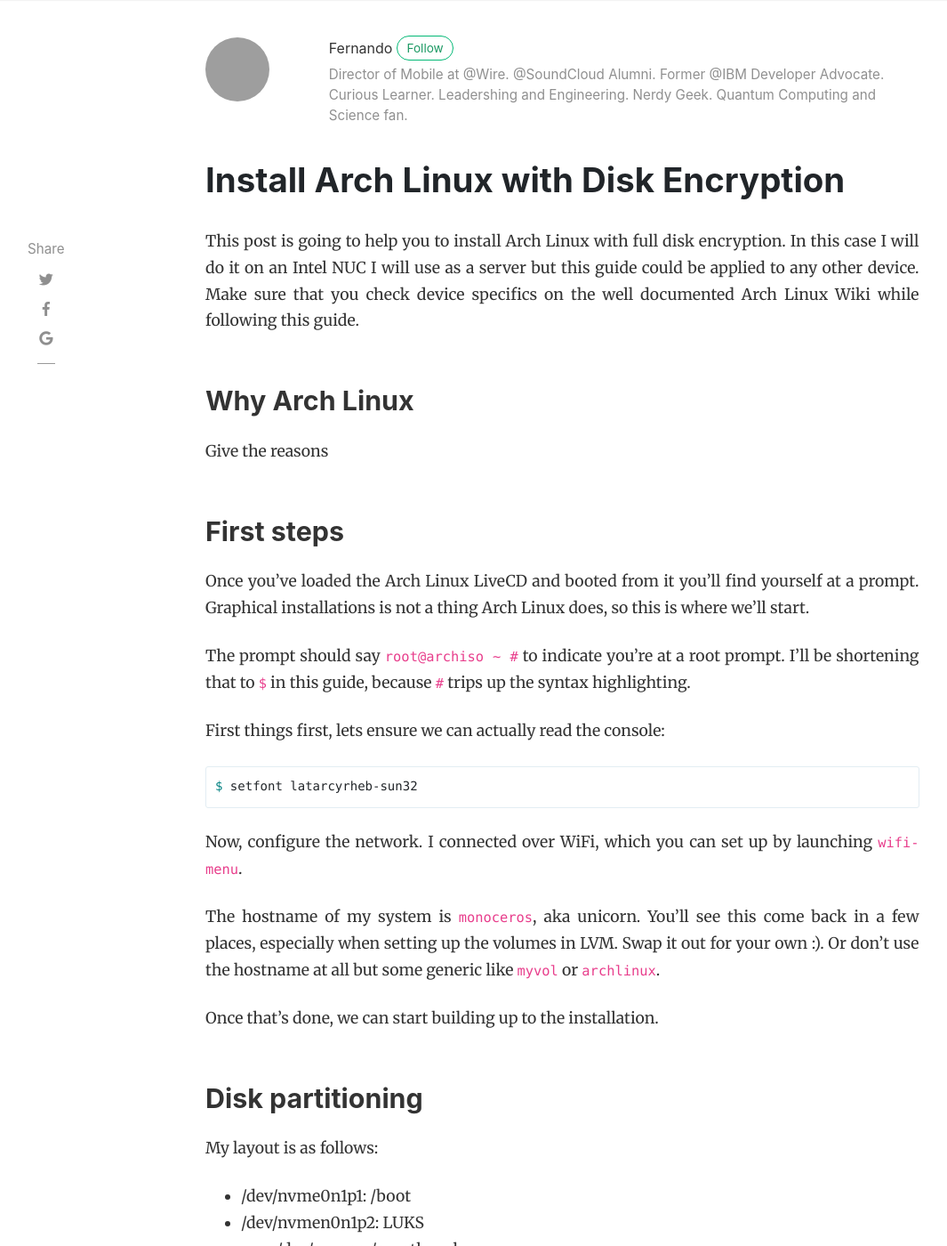
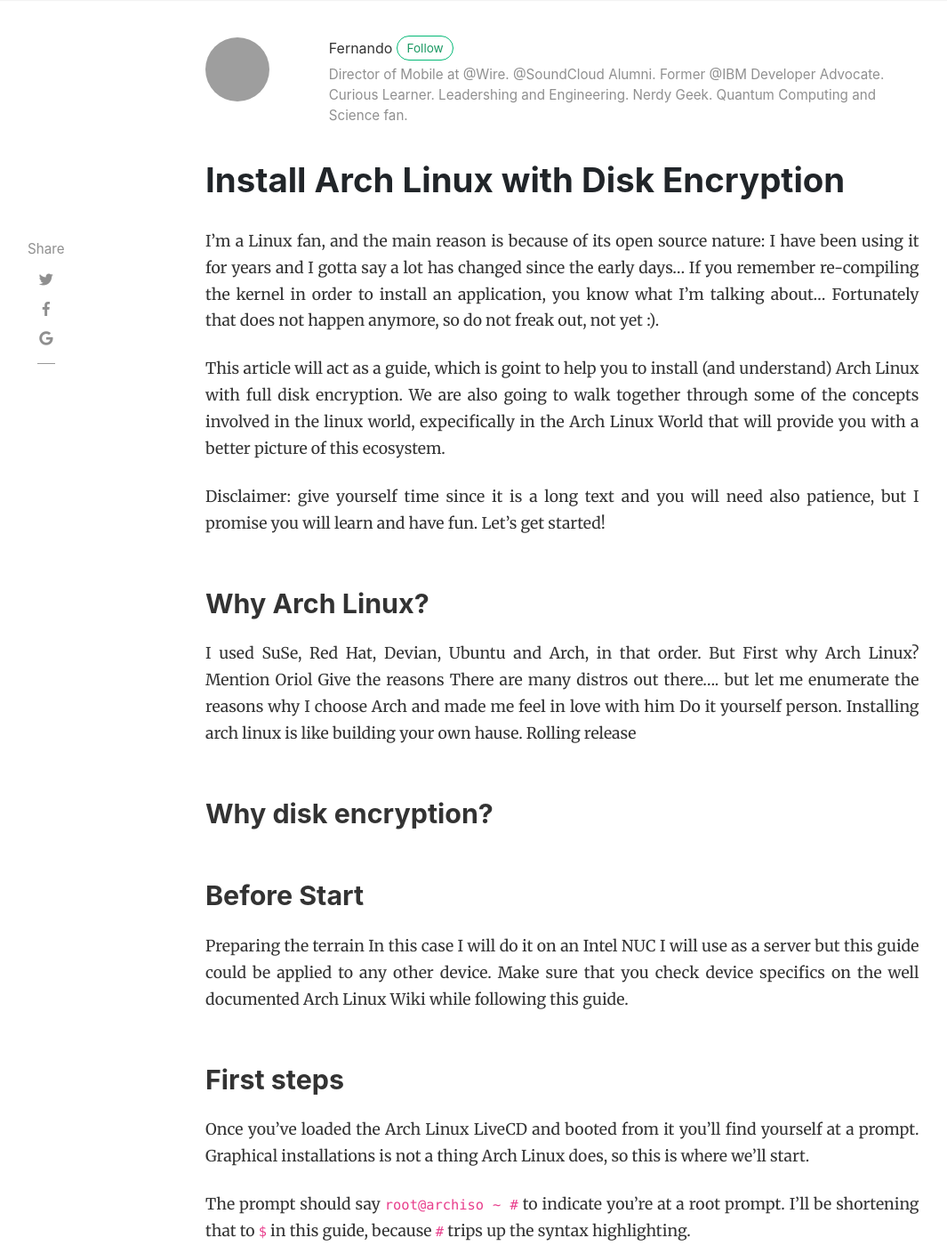
Before and after one commit to android10/legacy-android10.github.io, a Jekyll site: the page built from _posts/2020-04-08-install-arch-linux-with-disk-encryption-nuc.md, in a window 1280 px wide and 1400 px high, scrolled down 243 px. Shown: the whole window at 89% size, without its empty margins (54-1119 px from the left). Built offline with Jekyll 4.4.1, drawn with Linux system fonts in a browser that asks for light colours; nearby versions of some CDN libraries; comment, search, counter and statistics services are not loaded; grey boxes are pictures that could not be loaded.

Commit message:
Add image article: disk encryption in arch linux.

```diff
--- a/_posts/2020-04-08-install-arch-linux-with-disk-encryption-nuc.md
+++ b/_posts/2020-04-08-install-arch-linux-with-disk-encryption-nuc.md
@@ -3,10 +3,10 @@
 title: Install Arch Linux with Disk Encryption
 date: 2020-04-08T10:22:11+00:00
 author: fernando
-description: This post is going to help you to install Arch Linux with full disk encryption.
+description: This post might act as a guide for learning and it is going to help you to install Arch Linux with full disk encryption.
 layout: post
 permalink: /2020/04/08/install-arch-linux-with-disk-encryption/
-image: assets/images/learn_out_mistakes_postmortems_featured.jpg
+image: assets/images/install_arch_disk_encryption_featured.jpg
 comments: false
 featured: true
 hidden: true
@@ -19,12 +19,26 @@
   - luks
   - arch
 ---
-This post is going to help you to install Arch Linux with full disk encryption.
+I'm a Linux fan, and the main reason is because of its open source nature: I have been using it for years and I gotta say a lot has changed since the early days... If you remember re-compiling the kernel in order to install an application, you know what I'm talking about... Fortunately that does not happen anymore, so do not freak out, not yet :).
+
+This article will act as a guide, which is goint to help you to install (and understand) Arch Linux with full disk encryption. We are also going to walk together through some of the concepts involved in the linux world, expecifically in the Arch Linux World that will provide you with a better picture of this ecosystem.
+
+Disclaimer: give yourself time since it is a long text and you will need also patience, but I promise you will learn and have fun. Let's get started!
+
+## Why Arch Linux?
+I used SuSe, Red Hat, Devian, Ubuntu and Arch, in that order.
+But First why Arch Linux? Mention Oriol
+Give the reasons
+There are many distros out there.... but let me enumerate the reasons why I choose Arch and made me feel in love with him
+Do it yourself person. Installing arch linux is like building your own hause.
+Rolling release
+
+## Why disk encryption?
+
+## Before Start
+Preparing the terrain
 In this case I will do it on an Intel NUC I will use as a server but this guide could be applied to any other device.
 Make sure that you check device specifics on the well documented Arch Linux Wiki while following this guide.
-
-## Why Arch Linux
-Give the reasons
 
 ## First steps
 
```
Also changed, not shown: Gemfile.lock, assets/images/install_arch_disk_encryption_featured.jpg (added), 1 other file.
